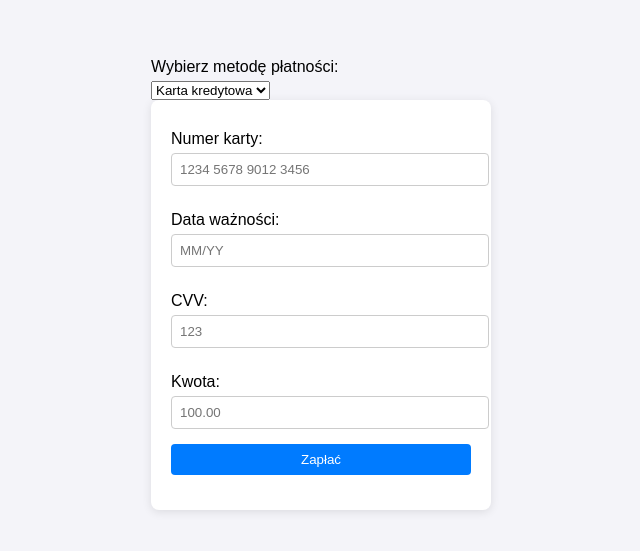
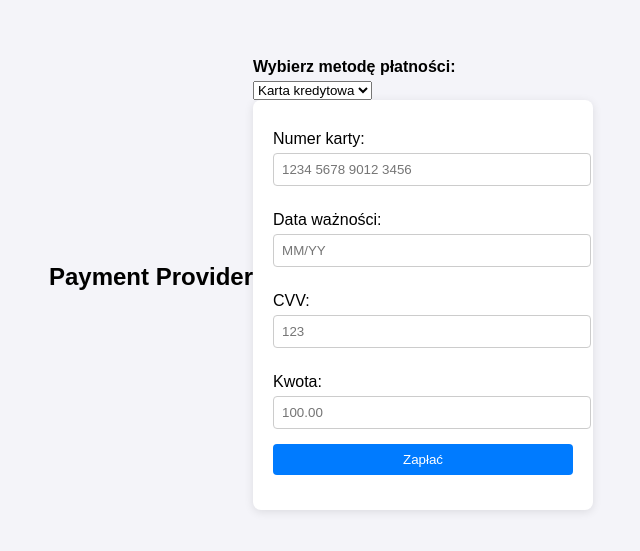
Before and after one commit to mroki58/roznePlatnosci, a website: page public/index.html in a window 1280 px wide. Shown: the part 121-672 px from the top of the page, without its empty margins (319-959 px from the left). Drawn offline with Linux system fonts and the light colour scheme.

Commit message:
Pull request :) (#1)
* Added header

* Added header styling

---------

Co-authored-by: Maksymilian Walicki <mwalicki@student.agh.edu.pl>

```diff
--- a/public/index.html
+++ b/public/index.html
@@ -7,8 +7,9 @@
     <link rel="stylesheet" href="styles.css">
 </head>
 <body>
+    <h1>Payment Provider</h1>
 <form id="payment-form">
-    <label for="payment-method">Wybierz metodę płatności:</label>
+    <label for="payment-method" style="font-weight: 900;">Wybierz metodę płatności:</label>
     <select id="payment-method">
         <option value="creditCard">Karta kredytowa</option>
         <option value="paypal">PayPal</option>
```
